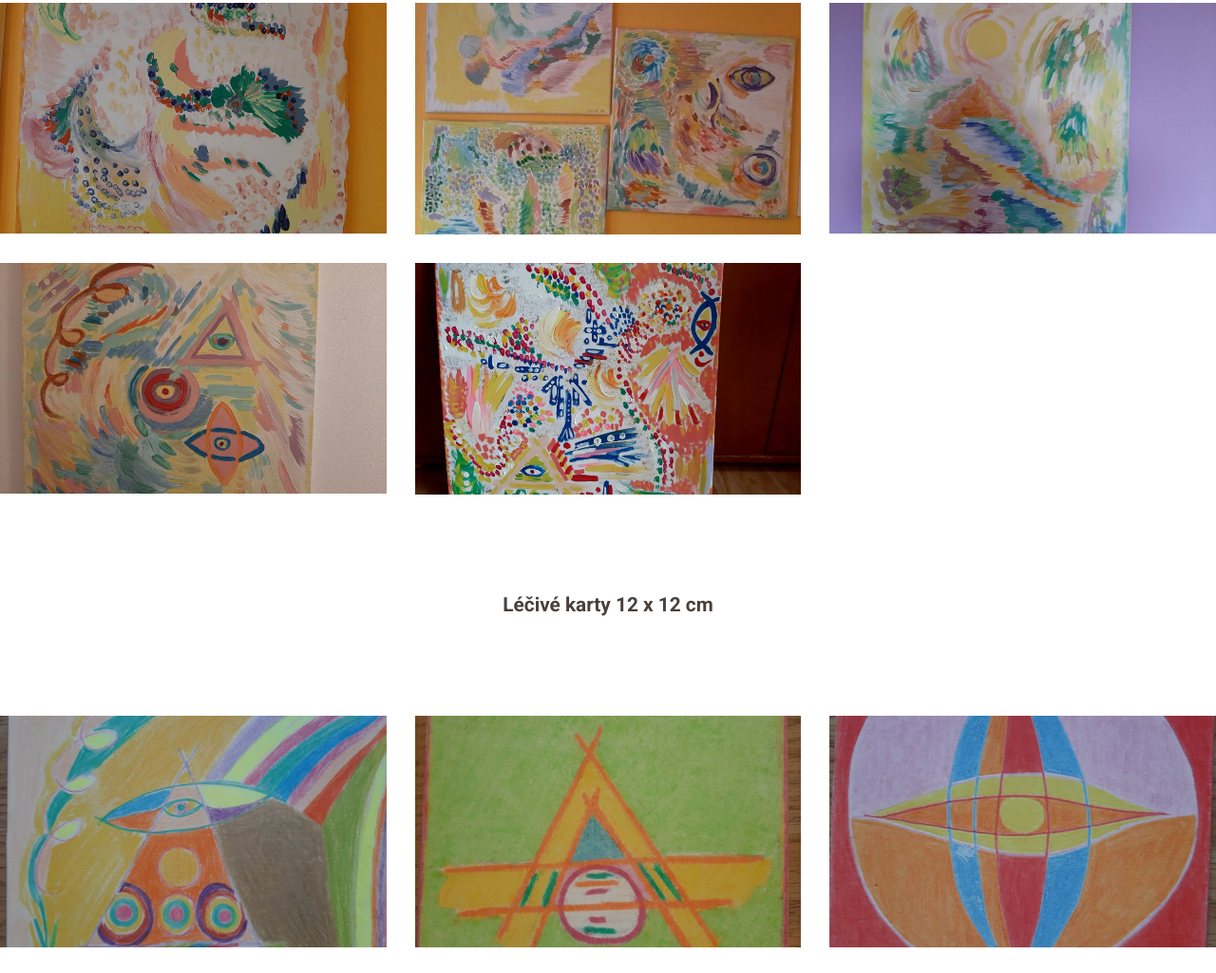
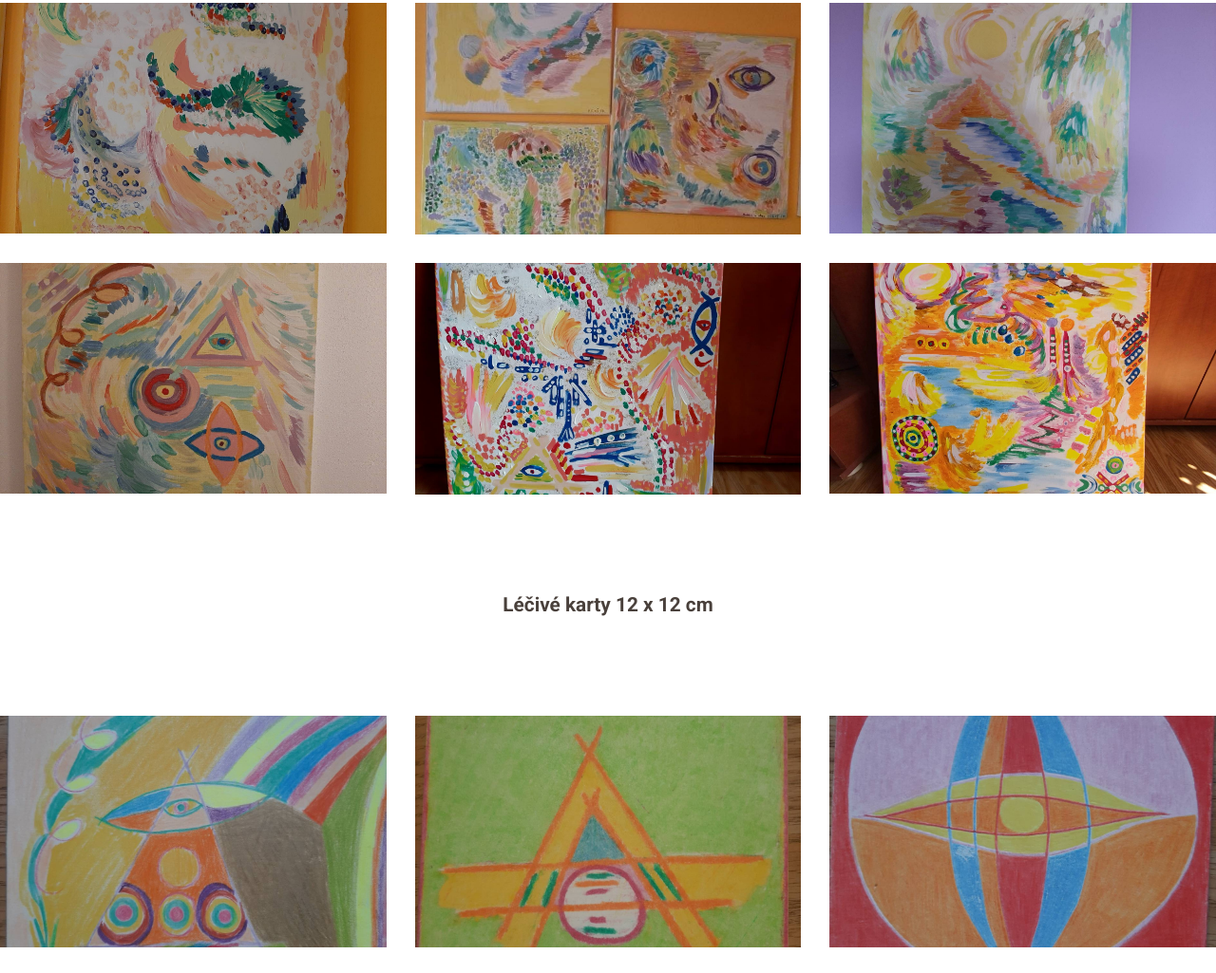
Before and after one commit to sandra-tukacova/vesmirne-obrazy, a plain HTML site: page index.html in a window 1280 px wide. Shown: the part 2069-3094 px from the top of the page at 95% size. Drawn offline with nearby package versions, Linux system fonts and the light colour scheme.

Commit message:
add new painting

```diff
--- a/index.html
+++ b/index.html
@@ -94,8 +94,12 @@
               alt="abstract-painting" /></a>
         </div>
 
+        <div class="photo">
+          <a href="img/gp_11.jpeg" target="_blank"><img class="photo__img" src="img/gp_11.jpeg"
+              alt="abstract-painting" /></a>
+        </div>
+
         <h3 class="sub-heading">Léčivé karty 12 x 12 cm</h3>
-
 
 
         <div class="photo">
```
Also changed, not shown: img/gp_11.jpeg (added).
